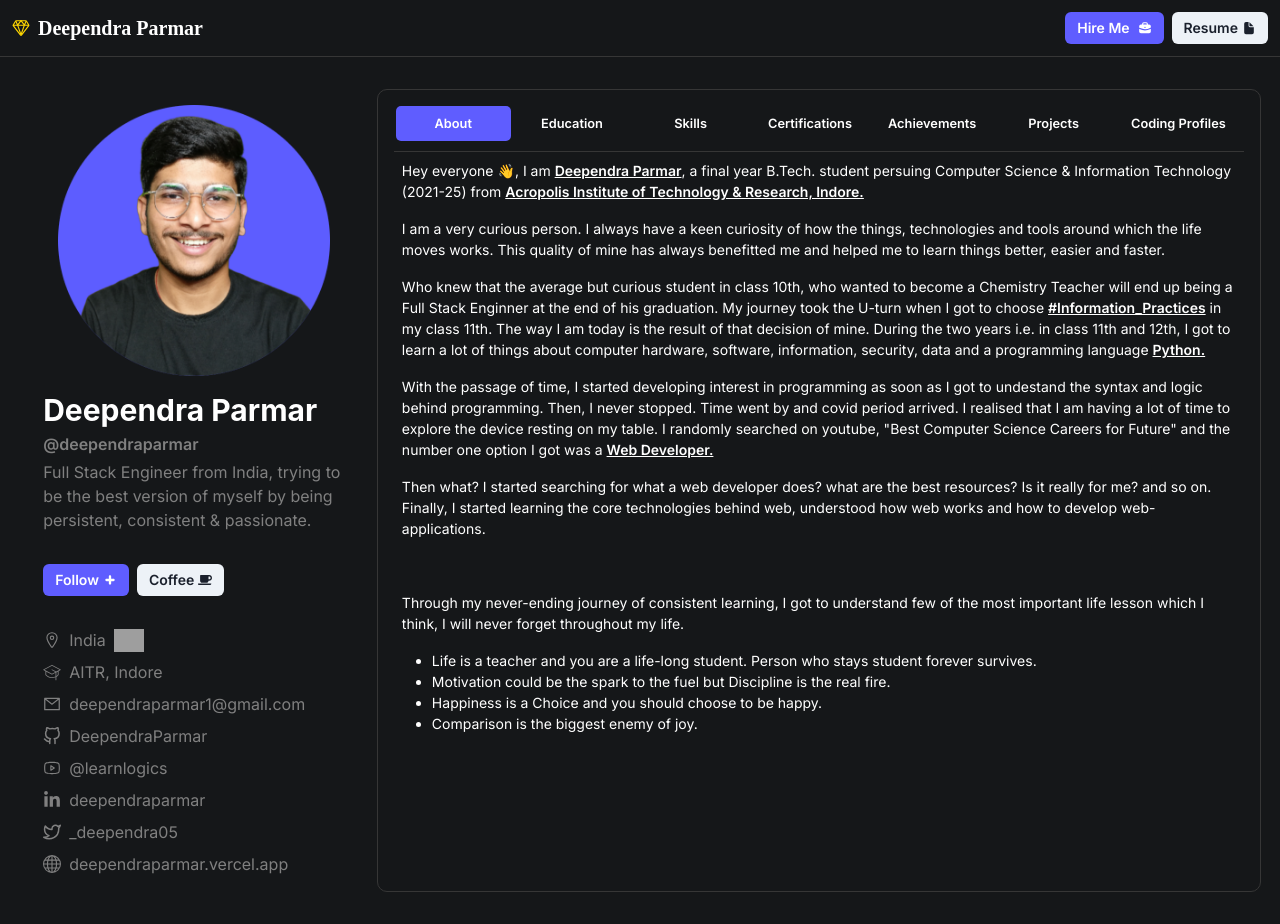
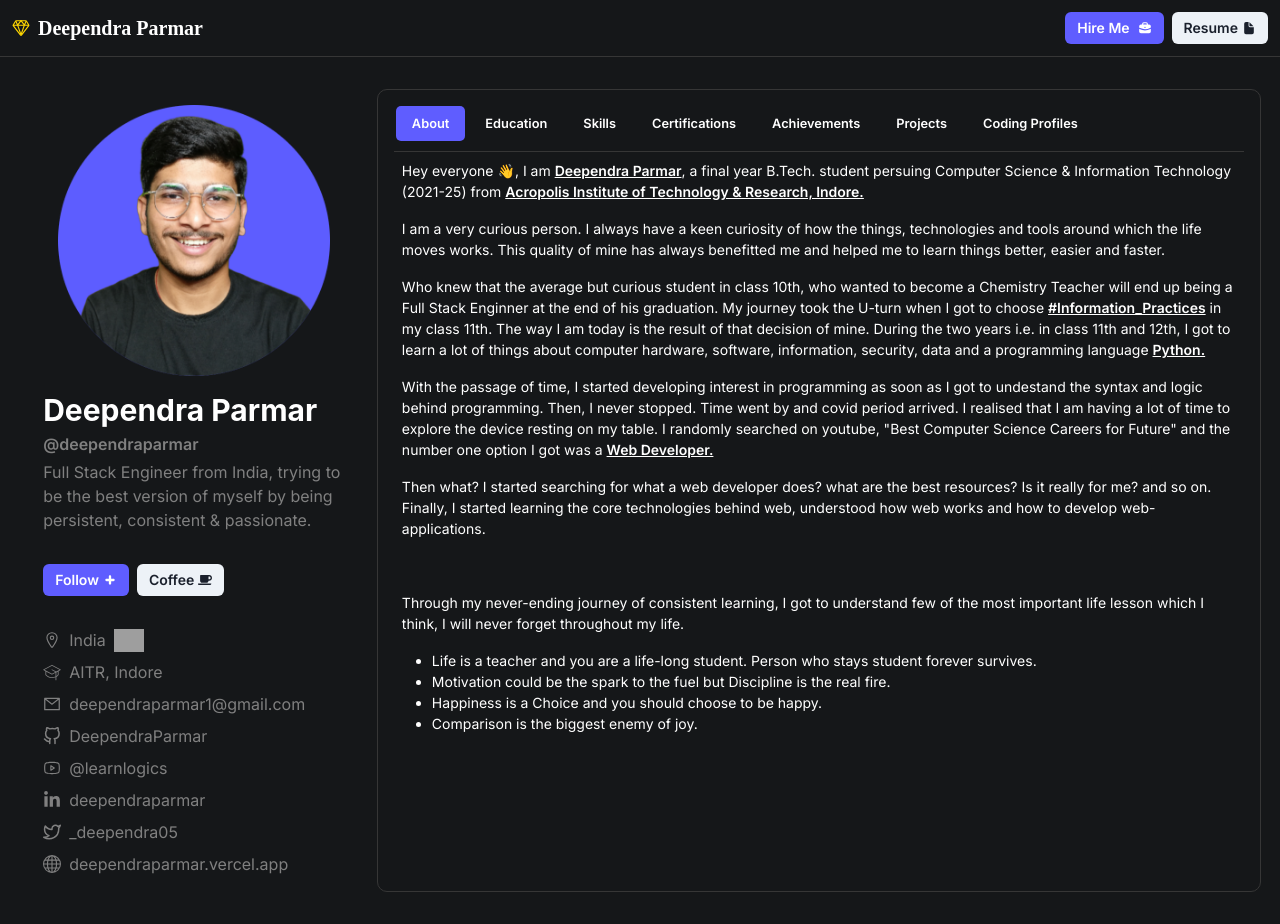
Before and after one commit to DeependraParmar/Deependra-Parmar-Portfolio, a React (Vite) app: page / in a window 1280 px wide. Built offline with nearby package versions, Linux system fonts and the light colour scheme; grey boxes are pictures that could not be loaded; a web font is replaced by a local one.

Commit message:
isFitted removed from Home Tabs

```diff
--- a/pages/Home.jsx
+++ b/pages/Home.jsx
@@ -34,7 +34,7 @@ const Home = () => {
       <MainWrapper>
         <Sidebar />
         <ContentBox>
-          <Tabs variant={'soft-rounded'} isFitted>
+          <Tabs variant={'soft-rounded'}>
             <TabList>
               <Tab>About</Tab>
               <Tab>Education</Tab>
```
Also changed, not shown: src/assets/projects/NPTEL Course Reg.png (added).
